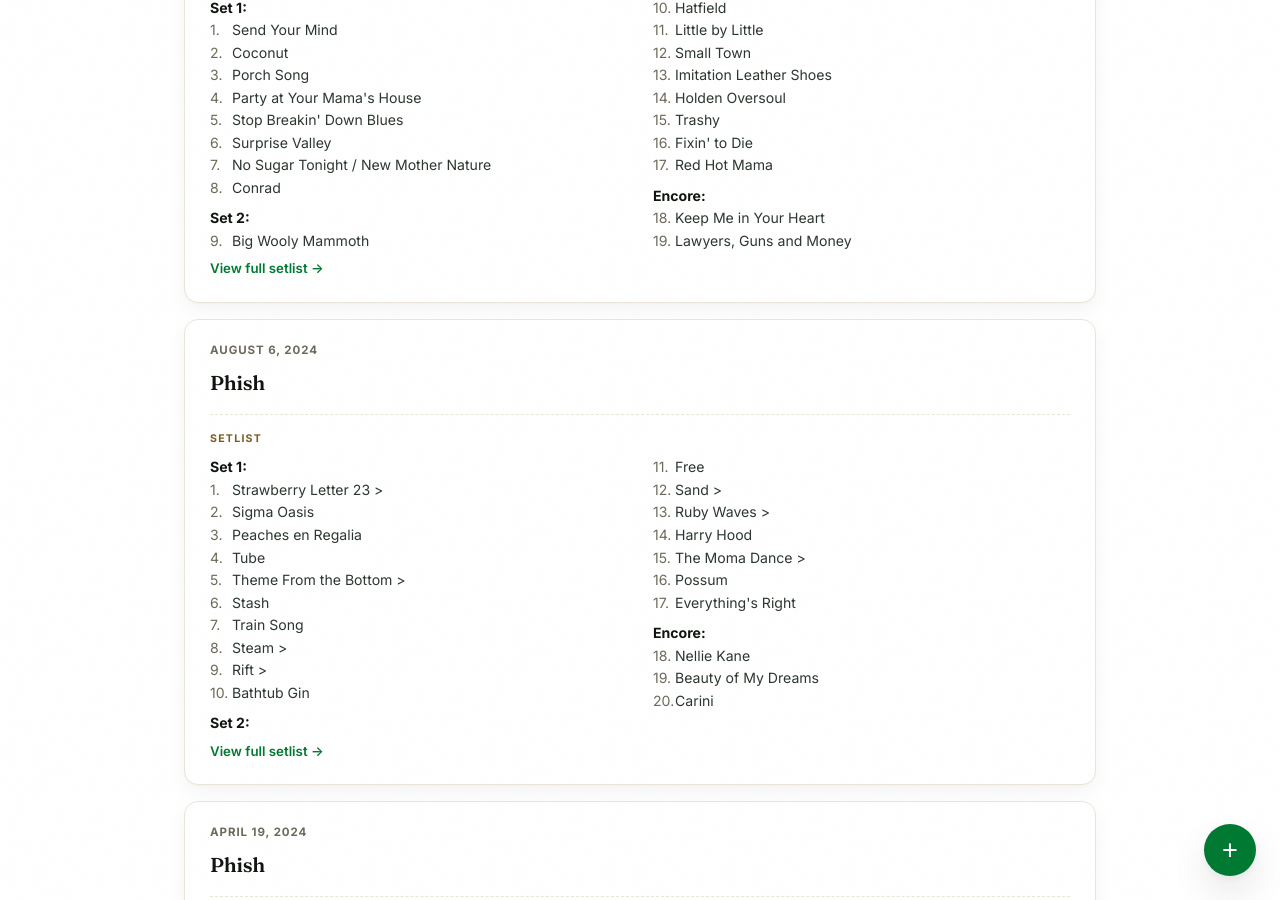
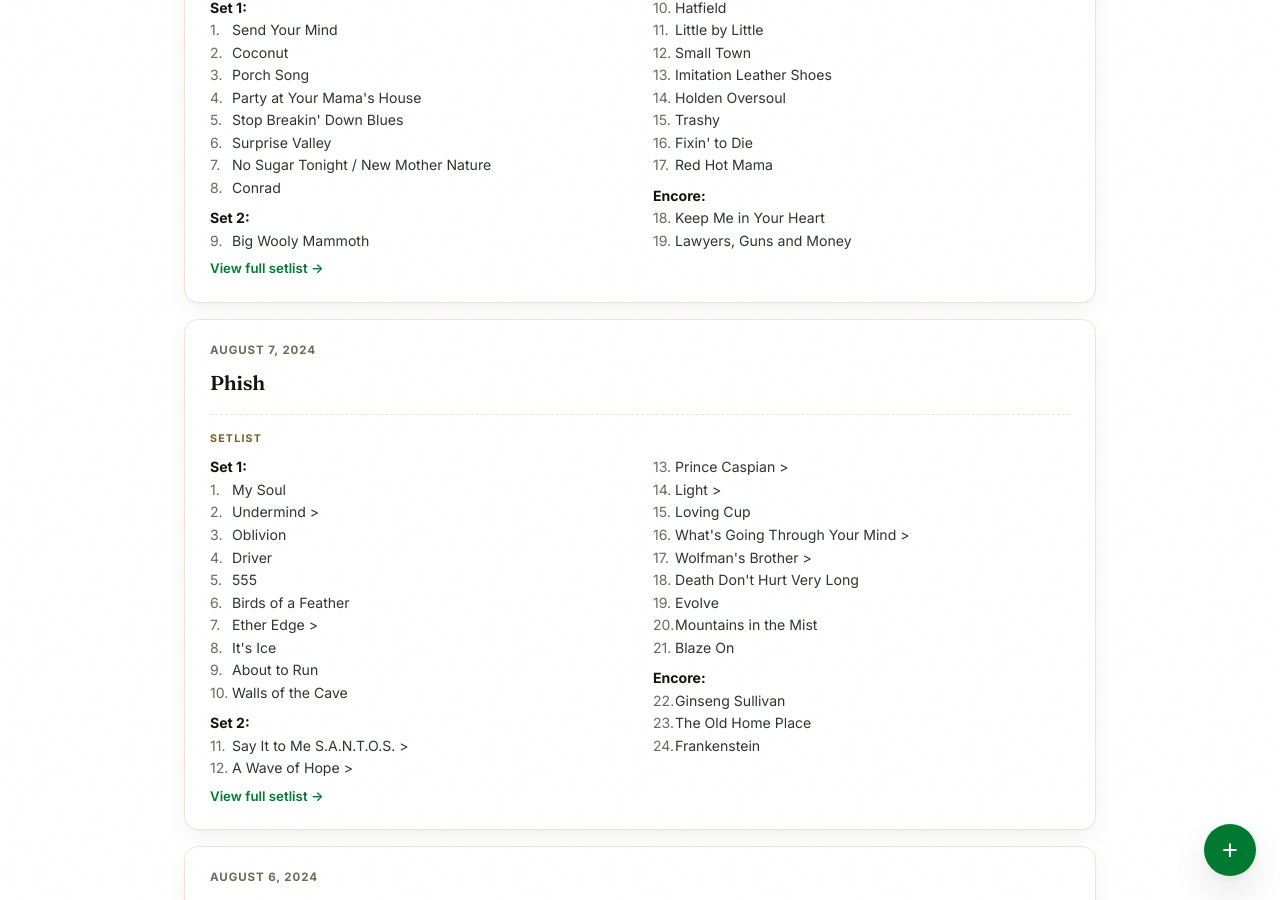
Before and after one commit to bmlanders/adventures, a Jekyll site: the page built from shows/index.html, in a window 1280 px wide and 900 px high, scrolled down 6810 px. Built offline with Jekyll 4.4.1, drawn with Linux system fonts in a browser that asks for light colours.

Commit message:
Log show: Phish on 2024-08-07

```diff
--- a/shows/index.html
+++ b/shows/index.html
@@ -428,6 +428,44 @@
     </ol>
   </div>
   <a class="show-trip-link" href="https://www.setlist.fm/setlist/widespread-panic/2025/ascend-amphitheater-nashville-tn-7b5dbe6c.html" target="_blank" rel="noopener">View full setlist &rarr;</a>
+</div>
+
+<div class="show-entry" id="2024-08-07-phish">
+  <div class="show-date">August 7, 2024</div>
+  <h3>Phish</h3>
+  <div class="setlist">
+    <div class="setlist-lbl">Setlist</div>
+    <ol class="setlist-list">
+      <li class="setlist-set">Set 1:</li>
+      <li>My Soul</li>
+      <li>Undermind &gt;</li>
+      <li>Oblivion</li>
+      <li>Driver</li>
+      <li>555</li>
+      <li>Birds of a Feather</li>
+      <li>Ether Edge &gt;</li>
+      <li>It's Ice</li>
+      <li>About to Run</li>
+      <li>Walls of the Cave</li>
+      <li class="setlist-set">Set 2:</li>
+      <li>Say It to Me S.A.N.T.O.S. &gt;</li>
+      <li>A Wave of Hope &gt;</li>
+      <li>Prince Caspian &gt;</li>
+      <li>Light &gt;</li>
+      <li>Loving Cup</li>
+      <li>What's Going Through Your Mind &gt;</li>
+      <li>Wolfman's Brother &gt;</li>
+      <li>Death Don't Hurt Very Long</li>
+      <li>Evolve</li>
+      <li>Mountains in the Mist</li>
+      <li>Blaze On</li>
+      <li class="setlist-set">Encore:</li>
+      <li>Ginseng Sullivan</li>
+      <li>The Old Home Place</li>
+      <li>Frankenstein</li>
+    </ol>
+  </div>
+  <a class="show-trip-link" href="https://www.setlist.fm/setlist/phish/2024/van-andel-arena-grand-rapids-mi-53abbb49.html" target="_blank" rel="noopener">View full setlist &rarr;</a>
 </div>
 
 <div class="show-entry" id="2024-08-06-phish">
```
